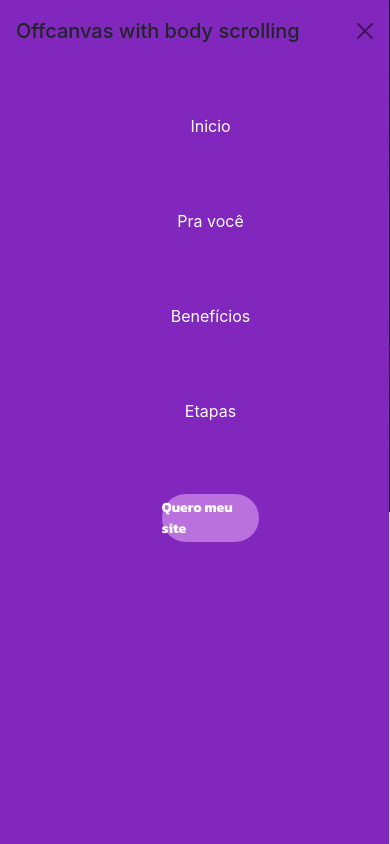
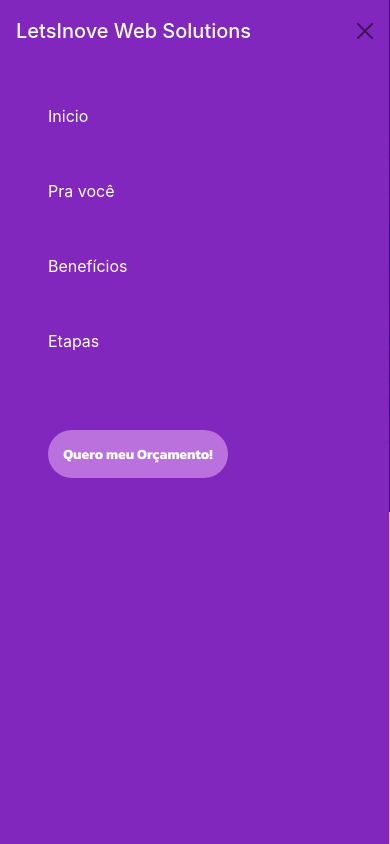
Before and after one commit to EduardoADL/lets_inove, a React app: page / in a window 390 px wide. Both pictures are taken after a click on the picture 314 px from the left and 51 px from the top of the page. Shown: the top 844 px of the page. Built offline with nearby package versions, Linux system fonts and the light colour scheme; a web font is replaced by a local one.

Commit message:
fixed menu responsive

```diff
--- a/src/components/Button/Button.css
+++ b/src/components/Button/Button.css
@@ -1,7 +1,7 @@
 @import url('https://fonts.googleapis.com/css2?family=Kanit:wght@700&display=swap');
 
 .button {
-    width: 30%;
+    width: 180px;
     height: 48px;
     border-radius: 24px;
     background: #BB71DD;
--- a/src/components/Footer/Footer.jsx
+++ b/src/components/Footer/Footer.jsx
@@ -14,8 +14,8 @@
                 </div>
                 <div className="container-info">
                     <h3>Contatos</h3>
-                    <p>email@email.com</p>
-                    <p>(00) 0000-0000</p>
+                    <p>contato@letsinove.com</p>
+                    <p>(45) 99958-7883</p>
                 </div>
             </div>
         </div>
--- a/src/components/Menu/Menu.css
+++ b/src/components/Menu/Menu.css
@@ -18,6 +18,13 @@
     color: white;
 }
 
+.container2{
+    display: flex;
+    height: 400px;
+    flex-direction: column;
+    justify-content: space-between;
+}
+
 .nav1{
     display: flex;
     flex-direction: row;
@@ -33,10 +40,14 @@
     background:#8227BD ;
 }
 
+.offcanvas-header h5{
+    color: white;
+}
+
 .nav2{
     display: flex;
     flex-direction: column;
-    align-items: center;
     justify-content: space-around;
-    height: 500px;
+    height: 300px;
+    width: 100%;
 }
--- a/src/components/Menu/Menu.jsx
+++ b/src/components/Menu/Menu.jsx
@@ -37,7 +37,7 @@
                     <img className="buttonImg" type="button" data-bs-toggle="offcanvas" data-bs-target="#offcanvasScrolling" aria-controls="offcanvasScrolling" src={burgerMenu} alt="burger-menu"></img>
                     <div className="offcanvas offcanvas-start" data-bs-scroll="true" data-bs-backdrop="false" tabIndex="-1" id="offcanvasScrolling" aria-labelledby="offcanvasScrollingLabel">
                         <div className="offcanvas-header">
-                            <h5 className="offcanvas-title" id="offcanvasScrollingLabel">Offcanvas with body scrolling</h5>
+                            <h5 className="offcanvas-title" id="offcanvasScrollingLabel">LetsInove Web Solutions</h5>
                             <button type="button" className="btn-close" data-bs-dismiss="offcanvas" aria-label="Close"></button>
                         </div>
                         <div className="offcanvas-body">
@@ -47,8 +47,8 @@
                                     <a href={cme}>Pra você</a>
                                     <a href={beneficio2}>Benefícios</a>
                                     <a href={etapa}>Etapas</a>
-                                    <Button text='Quero meu site'></Button>
                                 </nav>
+                                <Button text='Quero meu Orçamento!'></Button>
                             </ul>
                         </div>
                     </div>
--- a/src/pages/LandingPage/LandingPage.css
+++ b/src/pages/LandingPage/LandingPage.css
@@ -61,7 +61,7 @@
     box-shadow: 0px 3px 3px 3px #e1c3f5;
 }
 
-.sticky a{
+.sticky .nav1 a{
     color: black;
 }
 
```
Also changed, not shown: src/pages/LandingPage/LandingPage.jsx (+0 -12 lines).
